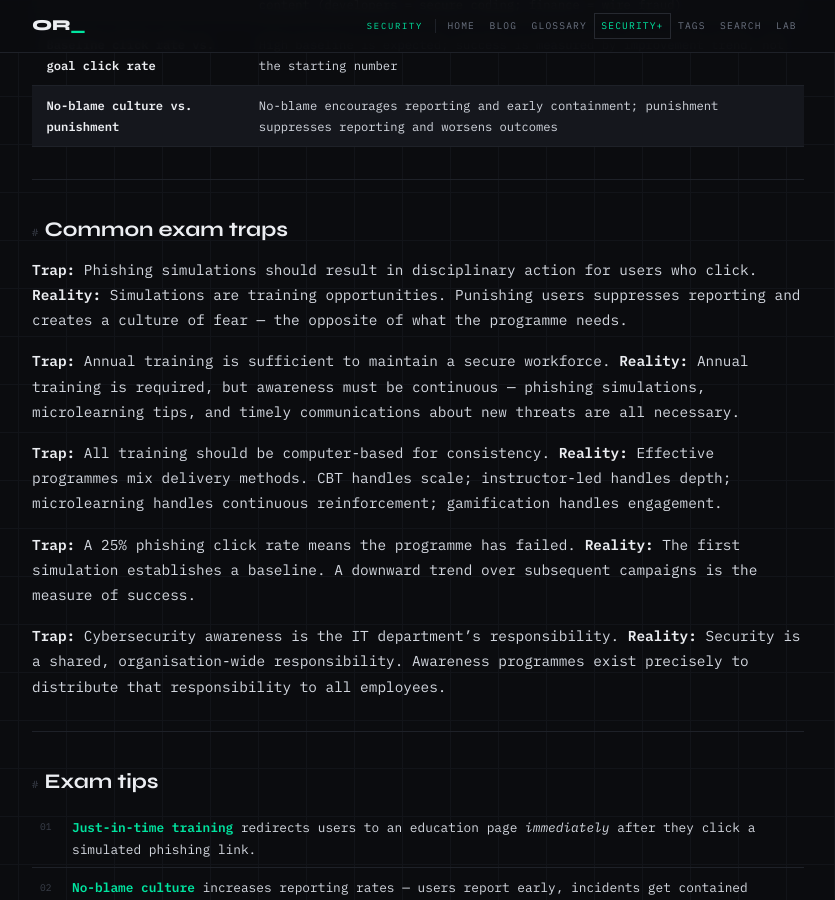
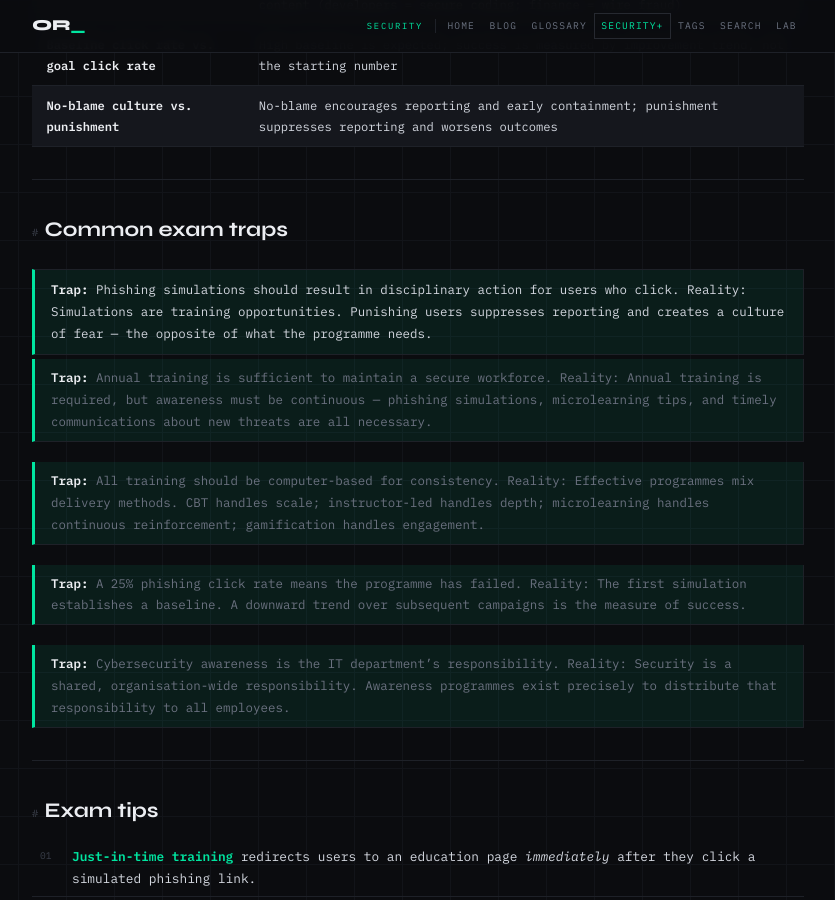
Before and after one commit to ondrejrollinger/ondrejrollinger.github.io, a Jekyll site: the page built from secplus/objectives/5-6/index.md, in a window 1280 px wide and 900 px high, scrolled down 6850 px. Shown: the whole window, without its empty margins (222-1057 px from the left). Built offline with Jekyll 4.4.1, drawn with Linux system fonts in a browser that asks for light colours; some of the changed lines change nothing that is shown.

Commit message:
Fix formatting issues in exam traps section

```diff
--- a/secplus/objectives/5-6/index.md
+++ b/secplus/objectives/5-6/index.md
@@ -217,19 +217,19 @@
 ### Common exam traps
 
 **Trap:** Phishing simulations should result in disciplinary action for users who click.
-**Reality:** Simulations are training opportunities. Punishing users suppresses reporting and creates a culture of fear — the opposite of what the programme needs.
+Reality: Simulations are training opportunities. Punishing users suppresses reporting and creates a culture of fear — the opposite of what the programme needs.
 
 **Trap:** Annual training is sufficient to maintain a secure workforce.
-**Reality:** Annual training is required, but awareness must be continuous — phishing simulations, microlearning tips, and timely communications about new threats are all necessary.
+Reality: Annual training is required, but awareness must be continuous — phishing simulations, microlearning tips, and timely communications about new threats are all necessary.
 
 **Trap:** All training should be computer-based for consistency.
-**Reality:** Effective programmes mix delivery methods. CBT handles scale; instructor-led handles depth; microlearning handles continuous reinforcement; gamification handles engagement.
+Reality: Effective programmes mix delivery methods. CBT handles scale; instructor-led handles depth; microlearning handles continuous reinforcement; gamification handles engagement.
 
 **Trap:** A 25% phishing click rate means the programme has failed.
-**Reality:** The first simulation establishes a baseline. A downward trend over subsequent campaigns is the measure of success.
+Reality: The first simulation establishes a baseline. A downward trend over subsequent campaigns is the measure of success.
 
 **Trap:** Cybersecurity awareness is the IT department's responsibility.
-**Reality:** Security is a shared, organisation-wide responsibility. Awareness programmes exist precisely to distribute that responsibility to all employees.
+Reality: Security is a shared, organisation-wide responsibility. Awareness programmes exist precisely to distribute that responsibility to all employees.
 
 ---
 
```
